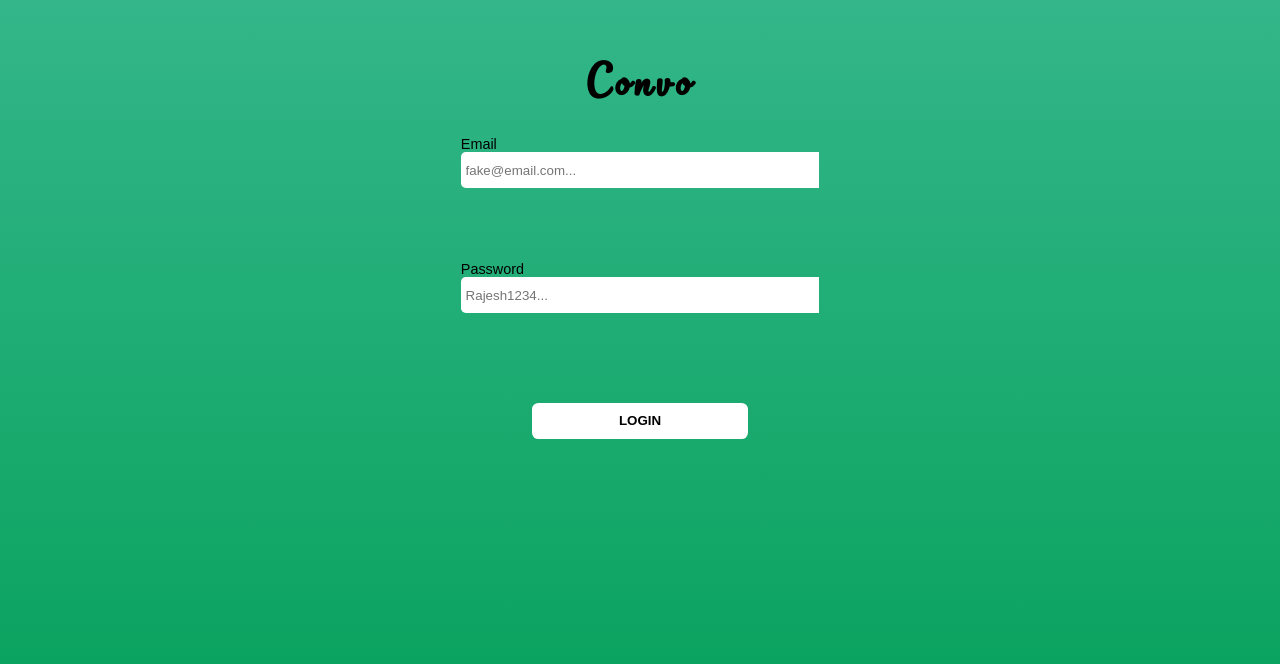
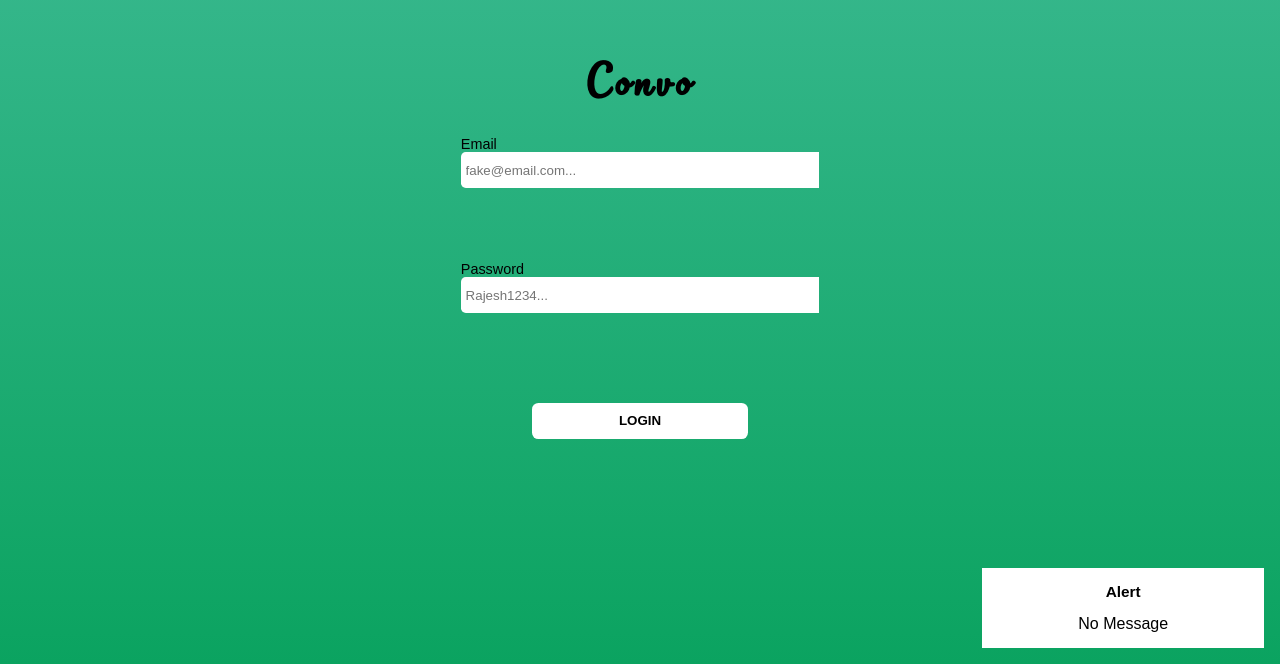
Before and after one commit to Rishikesh2704/Chat-Frontend, a React (Vite) app: page /authentication/login in a window 1280 px wide. Shown: the part 136-800 px from the top of the page. Built offline with nearby package versions, Linux system fonts and the light colour scheme.

Commit message:
created toast Component

```diff
--- a/src/App.tsx
+++ b/src/App.tsx
@@ -2,6 +2,8 @@ import { createBrowserRouter, Navigate, RouterProvider } from "react-router";
 import Home from "./components/Home.tsx";
 import Authentication from "./components/Auth/Authentication.tsx";
 import Account from "./components/Account.tsx";
+import Toast from "./utils/toast.tsx";
+import './utils/toast.css'
 
 function App() {
   const routes = createBrowserRouter([
@@ -15,7 +17,7 @@ function App() {
     },
     {
       path: "/authentication/login",
-      element: <Authentication />,
+      element: <><Authentication /> <Toast/> </>,
     },
     {
       path: "/account",
--- /dev/null
+++ b/src/utils/Toast.tsx
@@ -0,0 +1,15 @@
+import './toast.css'
+
+type toastProps = {
+    type?:string;
+    message?:string;
+}
+export default function Toast(props:toastProps){
+    const { type="Alert", message="No Message"} = props;
+    return(
+        <div className="toastWrapper">
+            <h1 className="toastType">{type}</h1>
+            <p className="toastMessage">{message}</p>
+        </div>
+    )
+}
--- /dev/null
+++ b/src/utils/toast.css
@@ -0,0 +1,19 @@
+.toastWrapper{
+    position:absolute;
+    bottom:1rem;
+    right:1rem;
+    height:10%;
+    width:22%;
+    background-color:var(--secondary-color);
+    color:rgb(0, 0, 0);
+    display:flex;
+    flex-direction:column;
+    align-items:center;
+    justify-content:center;
+    gap:0.9rem;
+}
+
+.toastType{
+    font-weight: 550;
+    font-size:1.2vmax
+}
```
